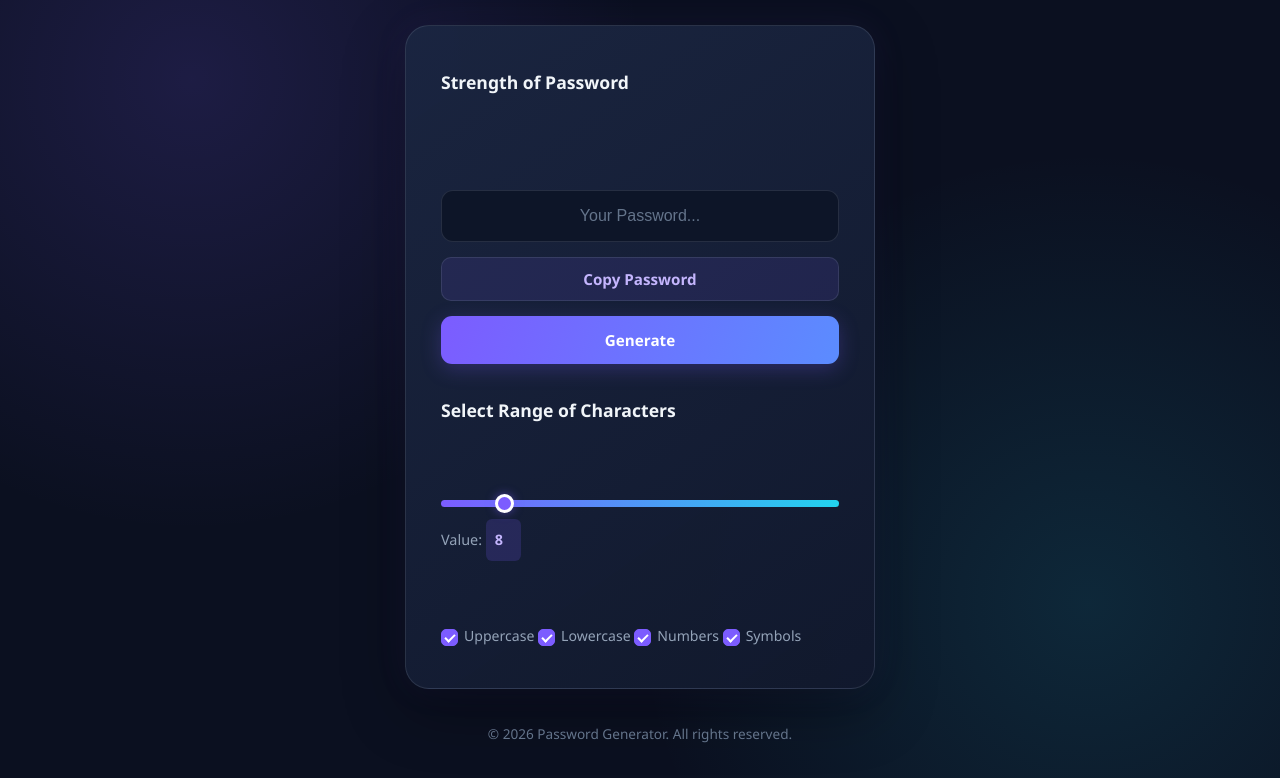
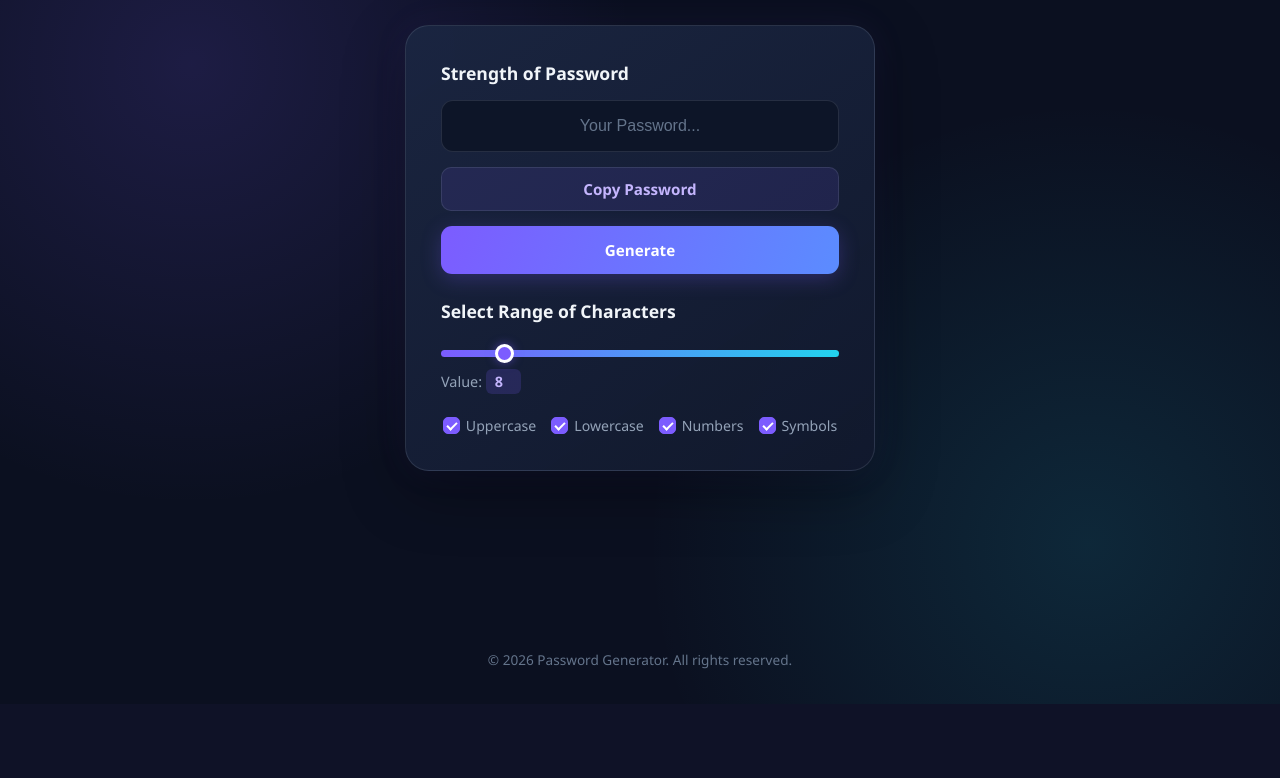
Before and after one commit to msaini45954-png/Password-Generator, a Django app: page / in a window 1280 px wide. Shown: the part 96-874 px from the top of the page. After the commit the page ends 800 px from the top, so only its background shows below. Run offline with Django 5.2, Linux system fonts and the light colour scheme.

Commit message:
Updating UI.

```diff
--- a/static/css/style.css
+++ b/static/css/style.css
@@ -28,6 +28,7 @@
 body {
     min-height: 100vh;
     padding: 35px 20px;
+
     display: flex;
     flex-direction: column;
     align-items: center;
@@ -77,6 +78,7 @@ h1 {
 
 main {
     width: 100%;
+
     display: flex;
     justify-content: center;
     align-items: center;
@@ -89,6 +91,7 @@ main {
     max-width: 470px;
 
     padding: 35px;
+
     border: 1px solid var(--border);
     border-radius: 24px;
 
@@ -160,6 +163,7 @@ button {
     font-family: inherit;
     font-size: 0.95rem;
     font-weight: 600;
+
     transition:
         background 0.25s ease,
         transform 0.25s ease,
@@ -296,12 +300,37 @@ button:active {
 
 /* 11. Checkboxes */
 
-input[type="checkbox"] {
+.checkbox-group {
+    display: grid;
+    grid-template-columns: repeat(4, auto);
+
+    justify-content: center;
+    align-items: center;
+
+    column-gap: 15px;
+    row-gap: 10px;
+
+    margin-top: 10px;
+}
+
+.checkbox-group label {
+    display: flex;
+    align-items: center;
+
+    white-space: nowrap;
+
+    color: var(--text-secondary);
+    font-size: 0.88rem;
+    cursor: pointer;
+}
+
+.checkbox-group input[type="checkbox"] {
     appearance: none;
     -webkit-appearance: none;
 
     width: 17px;
     height: 17px;
+    flex-shrink: 0;
 
     margin-right: 6px;
 
@@ -311,18 +340,16 @@ input[type="checkbox"] {
     background: var(--input-background);
     cursor: pointer;
 
-    vertical-align: middle;
     position: relative;
-
     transition: all 0.2s ease;
 }
 
-input[type="checkbox"]:checked {
+.checkbox-group input[type="checkbox"]:checked {
     background: var(--primary);
     border-color: var(--primary);
 }
 
-input[type="checkbox"]:checked::after {
+.checkbox-group input[type="checkbox"]:checked::after {
     content: "";
 
     position: absolute;
@@ -338,16 +365,8 @@ input[type="checkbox"]:checked::after {
     transform: rotate(45deg);
 }
 
-input[type="checkbox"]:hover {
+.checkbox-group input[type="checkbox"]:hover {
     border-color: var(--secondary);
-}
-
-/* Checkbox Labels */
-
-#data form {
-    color: var(--text-secondary);
-    font-size: 0.88rem;
-    line-height: 2.5;
 }
 
 /* 12. Footer */
@@ -417,7 +436,13 @@ footer {
         min-height: 42px;
     }
 
-    #data form {
+    .checkbox-group {
+        grid-template-columns: repeat(2, auto);
+        column-gap: 25px;
+        row-gap: 8px;
+    }
+
+    .checkbox-group label {
         font-size: 0.82rem;
     }
 
@@ -426,13 +451,25 @@ footer {
     }
 }
 
-/* 15. Accessibility */
+/* 15. Very Small Mobile Screens */
+
+@media (max-width: 350px) {
+    .checkbox-group {
+        grid-template-columns: 1fr;
+        justify-items: center;
+        row-gap: 8px;
+    }
+}
+
+/* 16. Accessibility */
 
 button:focus-visible,
 input:focus-visible {
     outline: 2px solid var(--secondary);
     outline-offset: 4px;
 }
+
+/* 17. Reduced Motion */
 
 @media (prefers-reduced-motion: reduce) {
     *,
--- a/templates/base.html
+++ b/templates/base.html
@@ -1,133 +1,99 @@
+
 <!DOCTYPE html>
 <html lang="en">
 <head>
     <meta charset="UTF-8">
     <meta name="viewport" content="width=device-width, initial-scale=1.0">
+
     <title>Password Generator</title>
+
     {% load static %}
+
     <link rel="stylesheet" href="{% static 'css/style.css' %}">
+    <script src="{% static 'js/scripts.js' %}" defer></script>
 </head>
+
 <body>
+
     <header>
         <h1>Password Generator</h1>
     </header>
+
     <main>
         <div id="data">
+
             <form method="POST">
                 {% csrf_token %}
-                <H2 id="strength">{{strength|default:"Strength of Password"}}</H2><br><br>
-                <input type="text" placeholder="Your Password..." readonly id="pass" value="{{new_password|default:''}}">
-                <button type="button" id="copy_password" name="copy_password" onclick="copyPassword()">
+
+                <h2 id="strength">
+                    {{ strength|default:"Strength of Password" }}
+                </h2>
+
+                <input
+                    type="text"
+                    placeholder="Your Password..."
+                    readonly
+                    id="pass"
+                    value="{{ new_password|default:'' }}"
+                >
+
+                <button type="button" id="copy_password" name="copy_password">
                     Copy Password
                 </button>
-                <br>
+
                 <button type="submit" id="generate" name="generate_btn">
                     Generate
                 </button>
-                <br>
-                <h2>Select Range of Characters</h2><br>
-                <input type="range" min="1" max="50" value="8" id="myRange" name="myRange"><br>
-                <p>Value: <span id="output">10</span></p><br>
-                <input type="checkbox" name="option" id="uppercase" value="uppercase" checked>Uppercase
-                <input type="checkbox" name="option" id="lowercase" value="lowercase" checked>Lowercase
-                <input type="checkbox" name="option" id="numbers" value="numbers" checked>Numbers
-                <input type="checkbox" name="option" id="symbols" value="symbols" checked >Symbols
+
+                <h2>Select Range of Characters</h2>
+
+                <input
+                    type="range"
+                    min="1"
+                    max="50"
+                    value="8"
+                    id="myRange"
+                    name="myRange"
+                >
+
+                <p>Value: <span id="output">8</span></p>
+
+                <div class="checkbox-group">
+
+                    <label>
+                        <input type="checkbox" name="option" id="uppercase"
+                            value="uppercase" checked>
+                        Uppercase
+                    </label>
+
+                    <label>
+                        <input type="checkbox" name="option" id="lowercase"
+                            value="lowercase" checked>
+                        Lowercase
+                    </label>
+
+                    <label>
+                        <input type="checkbox" name="option" id="numbers"
+                            value="numbers" checked>
+                        Numbers
+                    </label>
+
+                    <label>
+                        <input type="checkbox" name="option" id="symbols"
+                            value="symbols" checked>
+                        Symbols
+                    </label>
+
+                </div>
+
             </form>
+
         </div>
-        <script>
-            let checkboxes = document.querySelectorAll('input[name="option"]');
+    </main>
 
-            checkboxes.forEach(cb => {
-                cb.addEventListener('change', () => {
-                    let checkedCount = document.querySelectorAll('input[name="option"]:checked').length;
-
-                    if (checkedCount === 0) {
-                        cb.checked = true; // re-check it
-                        //alert("At least one checkbox must remain checked!");
-                    }
-                });
-            });
-        </script>
-
-        <script>
-            let range = document.getElementById("myRange");
-            let output = document.getElementById("output");
-
-            // Show default value
-            output.textContent = range.value;
-
-            // Update value when slider moves
-            range.oninput = function() {
-                output.textContent = this.value;
-                console.log(this.value); // check in console
-            }
-        </script>
-
-        <script>
-            function copyPassword() {
-                const password = document.getElementById("pass").value;
-
-                if (!password) {
-                    alert("No password to copy!");
-                    return;
-                }
-
-                navigator.clipboard.writeText(password)
-                    .then(() => alert("Copied!"))
-                    .catch(() => alert("Copy failed!"));
-            }
-        </script>
-
-        <script>
-            const form = document.querySelector("form");
-
-            form.addEventListener("submit", async function(event) {
-                event.preventDefault();
-
-                const generateButton = document.getElementById("generate");
-                const passwordField = document.getElementById("pass");
-                const strengthHeading = document.querySelector("#strength");
-
-                generateButton.disabled = true;
-                generateButton.textContent = "Generating...";
-
-                try {
-                    const formData = new FormData(form);
-
-                    const response = await fetch(window.location.href, {
-                        method: "POST",
-                        body: formData,
-                        headers: {
-                            "X-Requested-With": "XMLHttpRequest"
-                        }
-                    });
-
-                    if (!response.ok) {
-                        throw new Error("Password generation failed");
-                    }
-
-                    const data = await response.json();
-
-                    passwordField.value = data.new_password;
-
-                    if (data.strength) {
-                        strengthHeading.textContent = data.strength;
-                    }
-
-                } catch (error) {
-                    console.error(error);
-                    alert("Something went wrong. Please try again.");
-
-                } finally {
-                    generateButton.disabled = false;
-                    generateButton.textContent = "Generate";
-                }
-            });
-
-        </script>
-    </main>
     <footer>
         &copy; 2026 Password Generator. All rights reserved.
     </footer>
+
 </body>
 </html>
```
Also changed, not shown: static/js/scripts.js (added, +83 -0 lines).
